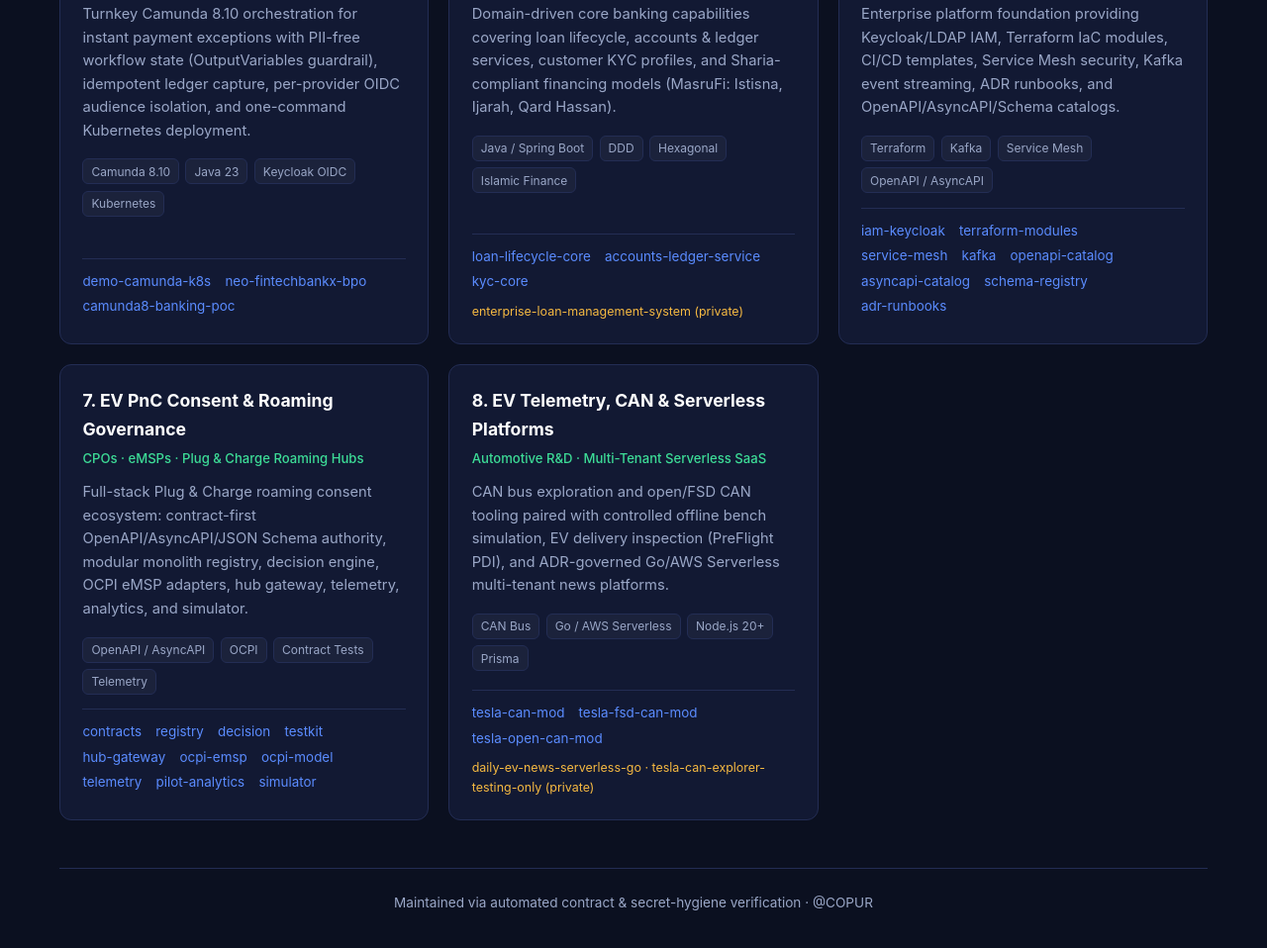
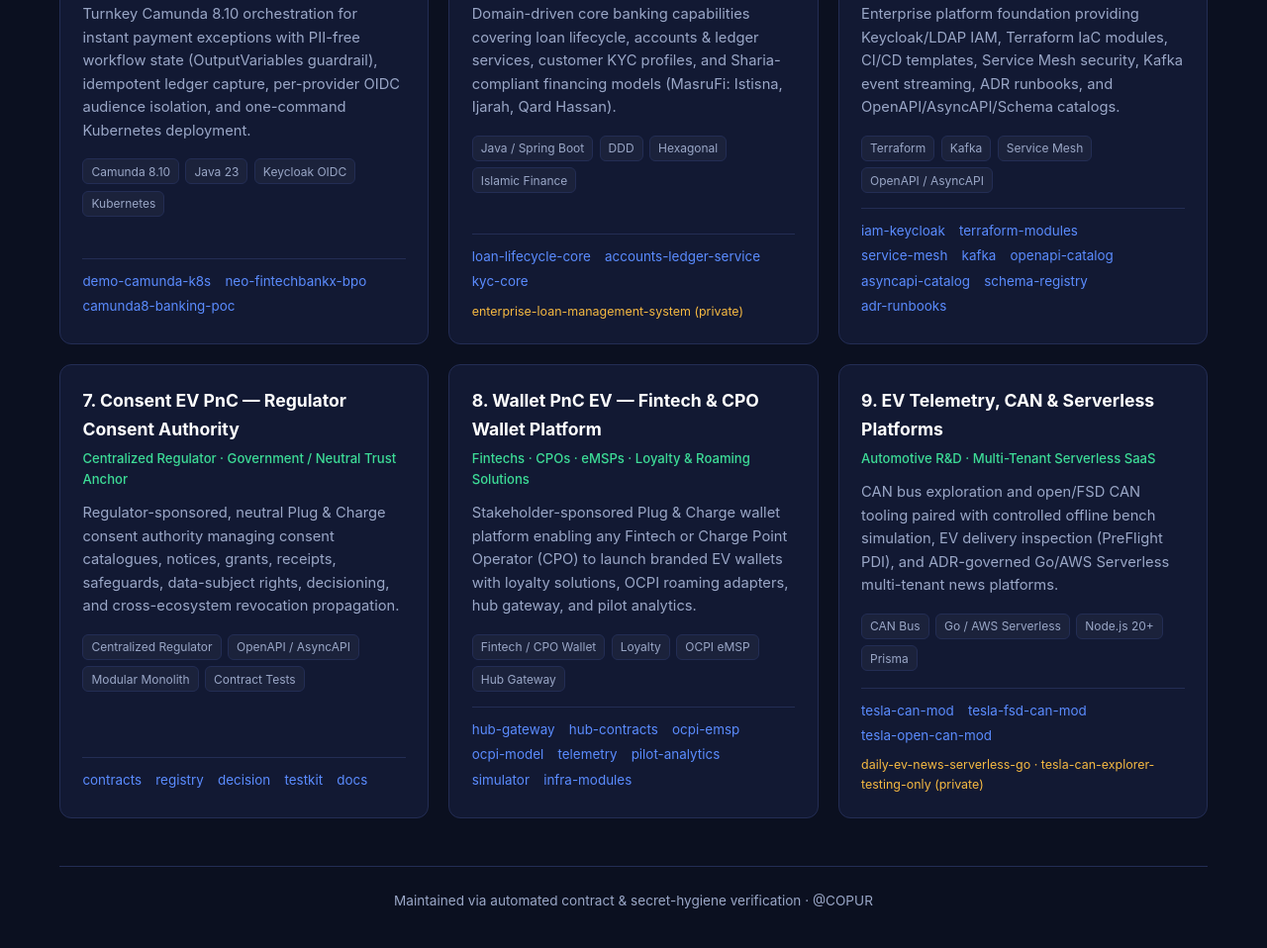
Before and after one commit to COPUR/COPUR, a plain HTML site: page docs/index.html in a window 1280 px wide. Shown: the part 1051-2009 px from the top of the page at 99% size. Drawn offline with Linux system fonts and the light colour scheme.

```diff
--- a/docs/index.html
+++ b/docs/index.html
@@ -234,14 +234,14 @@
 
       <article class="card">
         <div>
-          <h3>7. EV PnC Consent &amp; Roaming Governance</h3>
-          <div class="target">CPOs · eMSPs · Plug &amp; Charge Roaming Hubs</div>
+          <h3>7. Consent EV PnC — Regulator Consent Authority</h3>
+          <div class="target">Centralized Regulator · Government / Neutral Trust Anchor</div>
           <p>
-            Full-stack Plug &amp; Charge roaming consent ecosystem: contract-first OpenAPI/AsyncAPI/JSON Schema authority,
-            modular monolith registry, decision engine, OCPI eMSP adapters, hub gateway, telemetry, analytics, and simulator.
+            Regulator-sponsored, neutral Plug &amp; Charge consent authority managing consent catalogues, notices,
+            grants, receipts, safeguards, data-subject rights, decisioning, and cross-ecosystem revocation propagation.
           </p>
           <div class="tags">
-            <span class="tag">OpenAPI / AsyncAPI</span><span class="tag">OCPI</span><span class="tag">Contract Tests</span><span class="tag">Telemetry</span>
+            <span class="tag">Centralized Regulator</span><span class="tag">OpenAPI / AsyncAPI</span><span class="tag">Modular Monolith</span><span class="tag">Contract Tests</span>
           </div>
         </div>
         <div class="repos">
@@ -249,18 +249,37 @@
           <a href="https://github.com/COPUR/EV_PnC_Consent_registry">registry</a>
           <a href="https://github.com/COPUR/EV_PnC_Consent_decision">decision</a>
           <a href="https://github.com/COPUR/EV_PnC_Consent_testkit">testkit</a>
+          <a href="https://github.com/COPUR/EV_PnC_Consent_docs">docs</a>
+        </div>
+      </article>
+
+      <article class="card">
+        <div>
+          <h3>8. Wallet PnC EV — Fintech &amp; CPO Wallet Platform</h3>
+          <div class="target">Fintechs · CPOs · eMSPs · Loyalty &amp; Roaming Solutions</div>
+          <p>
+            Stakeholder-sponsored Plug &amp; Charge wallet platform enabling any Fintech or Charge Point Operator (CPO)
+            to launch branded EV wallets with loyalty solutions, OCPI roaming adapters, hub gateway, and pilot analytics.
+          </p>
+          <div class="tags">
+            <span class="tag">Fintech / CPO Wallet</span><span class="tag">Loyalty</span><span class="tag">OCPI eMSP</span><span class="tag">Hub Gateway</span>
+          </div>
+        </div>
+        <div class="repos">
           <a href="https://github.com/COPUR/EV_PNC_hub-gateway">hub-gateway</a>
+          <a href="https://github.com/COPUR/EV_PNC_hub-contracts">hub-contracts</a>
           <a href="https://github.com/COPUR/EV_PNC_ocpi-emsp">ocpi-emsp</a>
           <a href="https://github.com/COPUR/EV_PNC_ocpi-model">ocpi-model</a>
           <a href="https://github.com/COPUR/EV_PNC_telemetry">telemetry</a>
           <a href="https://github.com/COPUR/EV_PNC_pilot-analytics">pilot-analytics</a>
           <a href="https://github.com/COPUR/EV_PNC_simulator">simulator</a>
+          <a href="https://github.com/COPUR/EV_PNC_infra-modules">infra-modules</a>
         </div>
       </article>
 
       <article class="card">
         <div>
-          <h3>8. EV Telemetry, CAN &amp; Serverless Platforms</h3>
+          <h3>9. EV Telemetry, CAN &amp; Serverless Platforms</h3>
           <div class="target">Automotive R&amp;D · Multi-Tenant Serverless SaaS</div>
           <p>
             CAN bus exploration and open/FSD CAN tooling paired with controlled offline bench simulation,
```
Also changed, not shown: 2 other files.
